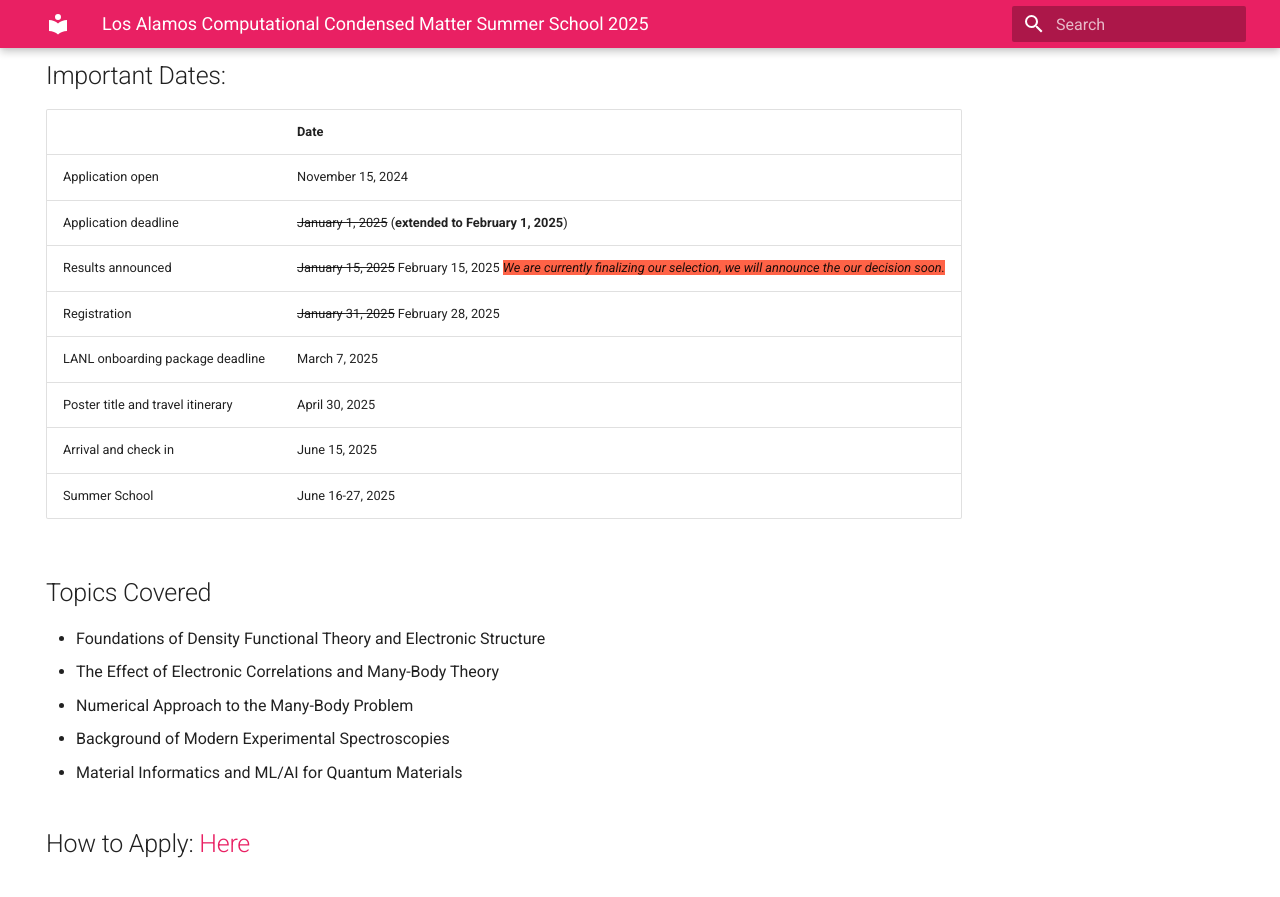
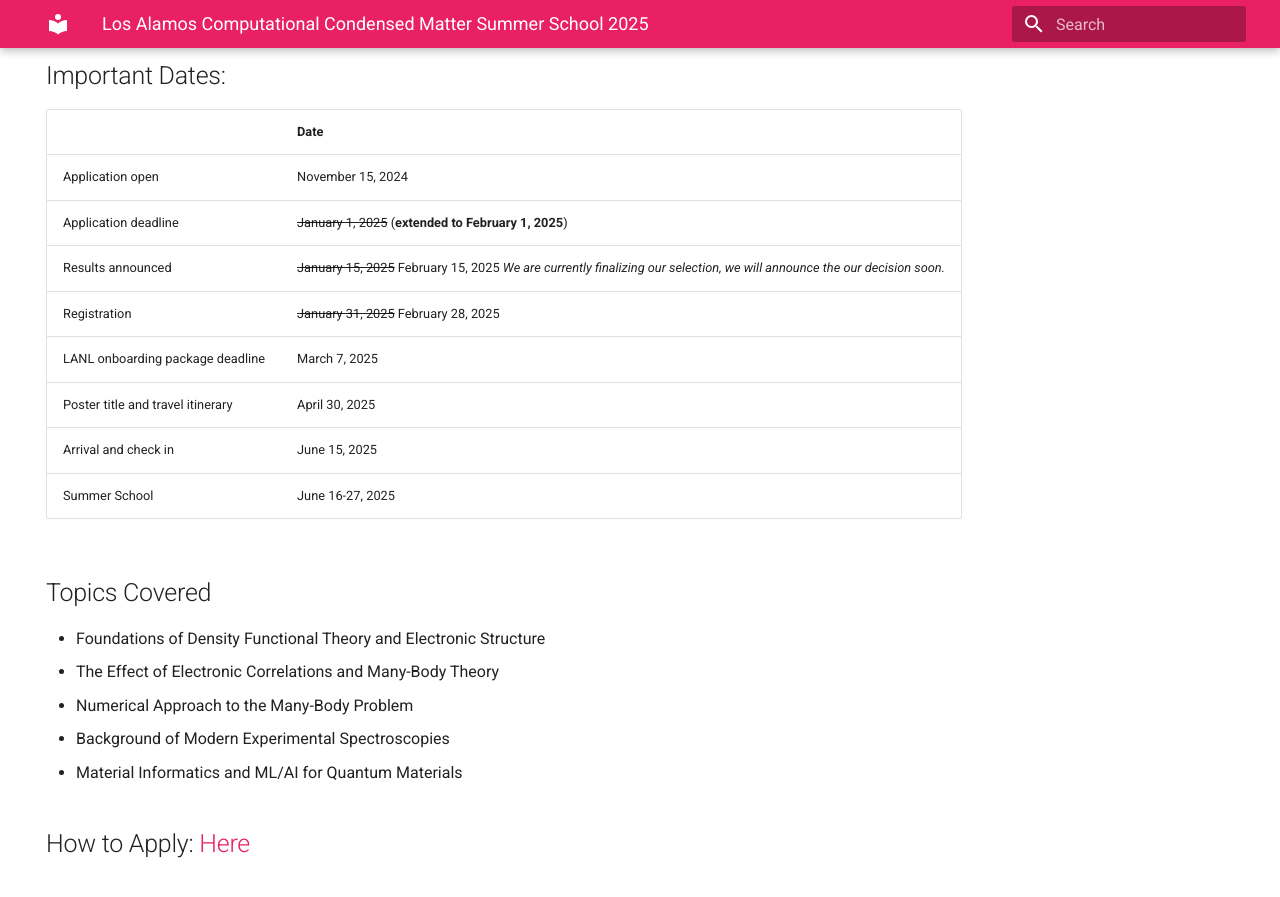
Before and after one commit to LACCMSS/2025, an MkDocs documentation site: the page built from docs/index.md, in a window 1280 px wide and 900 px high, scrolled down 1209 px. Shown: the top 897 px of the window. Built offline with MkDocs 1.6.1 and Material for MkDocs 9.7.7, drawn with Linux system fonts in a browser that asks for light colours.

Commit message:
Update index.md

```diff
--- a/docs/index.md
+++ b/docs/index.md
@@ -30,7 +30,7 @@ Travel, room, and board will be provided.
 |-------|------|
 | Application open | November 15, 2024 |
 | Application deadline | <s>January 1, 2025</s> (**extended to February 1, 2025**)|
-| Results announced | <s>January 15, 2025</s> February 15, 2025 <i style="background-color:Tomato;">We are currently finalizing our selection, we will announce the our decision soon.</i>|
+| Results announced | <s>January 15, 2025</s> February 15, 2025 <i style="text-color:Tomato;">We are currently finalizing our selection, we will announce the our decision soon.</i>|
 | Registration | <s>January 31, 2025</s> February 28, 2025 |
 | LANL onboarding package deadline | March 7, 2025 |
 | Poster title and travel itinerary | April 30, 2025 |
```
